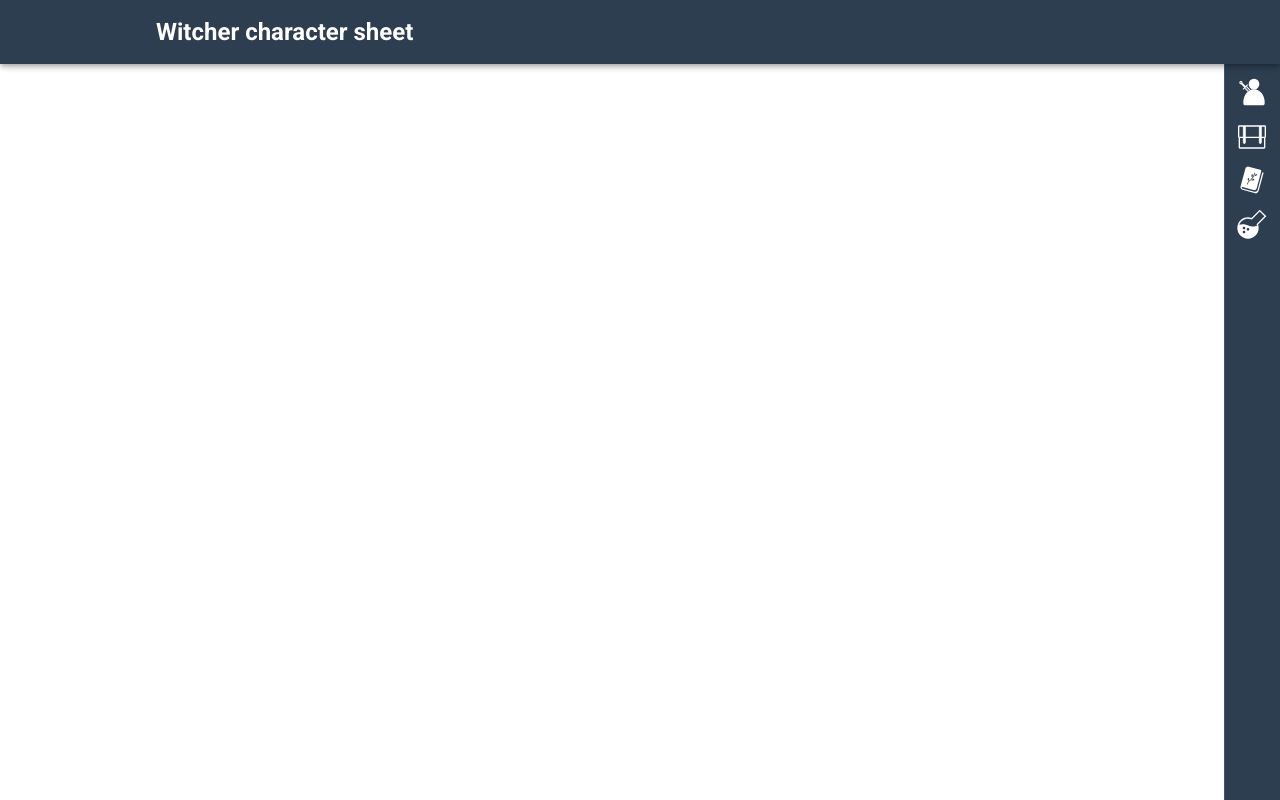
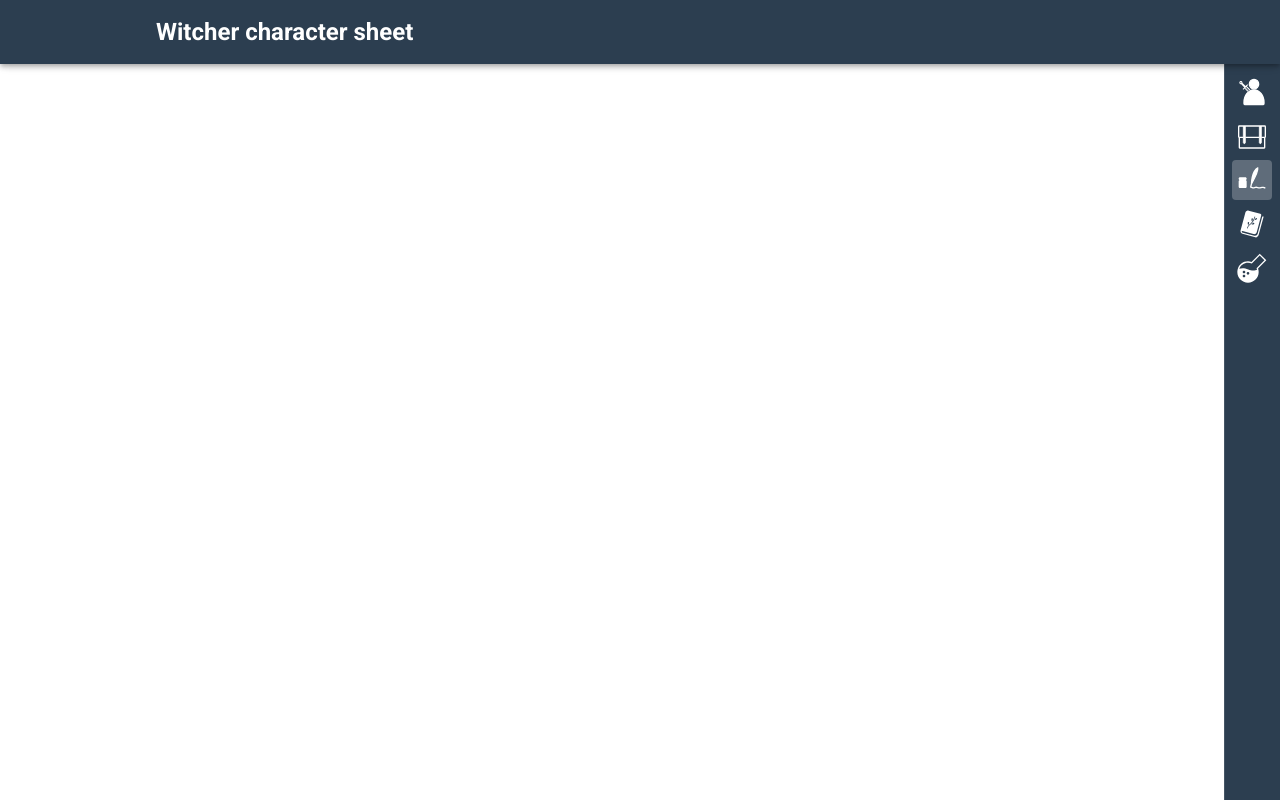
Before and after one commit to DzordzoMen/witcher-character-sheet, a Vue app: page /card/1/notes in a window 1280 px wide. Built offline with nearby package versions, Linux system fonts and the light colour scheme.

Commit message:
added notes icon and route link to notes page

```diff
--- a/src/App.vue
+++ b/src/App.vue
@@ -83,6 +83,35 @@
 
           <v-list-item
             link
+            @click="goTo('Notes')"
+            :class="isItemActive('Notes') && 'v-list-item--active'"
+            :disabled="isItemActive('Notes')"
+          >
+            <v-tooltip left nudge-left="8px">
+              <template #activator="{ on }">
+                <v-list-item-icon v-on="on">
+                  <notes-icon
+                    :width="32"
+                    :height="32"
+                    color="#fff"
+                  />
+                </v-list-item-icon>
+              </template>
+
+              <span>
+                Notatki
+              </span>
+            </v-tooltip>
+
+            <v-list-item-content>
+              <v-list-item-title>
+                Notatki
+              </v-list-item-title>
+            </v-list-item-content>
+          </v-list-item>
+
+          <v-list-item
+            link
             @click="goTo('RecipeInfo')"
             :class="isItemActive('RecipeInfo') && 'v-list-item--active'"
             :disabled="isItemActive('RecipeInfo')"
@@ -155,11 +184,13 @@ import WitcherIcon from './components/Icons/WitcherIcon.vue';
 import HerbBookIcon from './components/Icons/HerbBookIcon.vue';
 import SaddlebagsIcon from './components/Icons/SaddlebagsIcon.vue';
 import ElixirIcon from './components/Icons/ElixirIcon.vue';
+import NotesIcon from './components/Icons/NotesIcon.vue';
 
 export default {
   name: 'App',
   components: {
     TheHeader,
+    NotesIcon,
     ElixirIcon,
     WitcherIcon,
     HerbBookIcon,
--- a/src/router/index.js
+++ b/src/router/index.js
@@ -30,6 +30,12 @@ const routes = [
     component: Saddlebags,
   },
   {
+    path: '/card/:id/notes',
+    name: 'Notes',
+    props: true,
+    meta: { hasId: true },
+  },
+  {
     path: '/card/:id/recipe',
     name: 'RecipeInfo',
     props: true,
```
